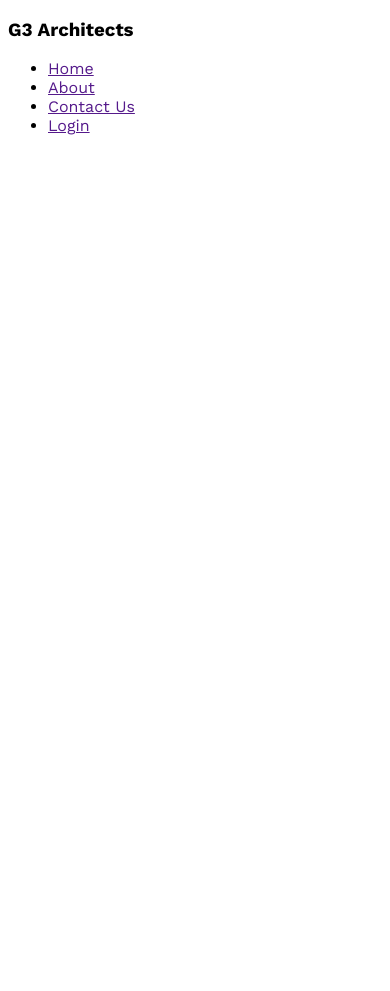
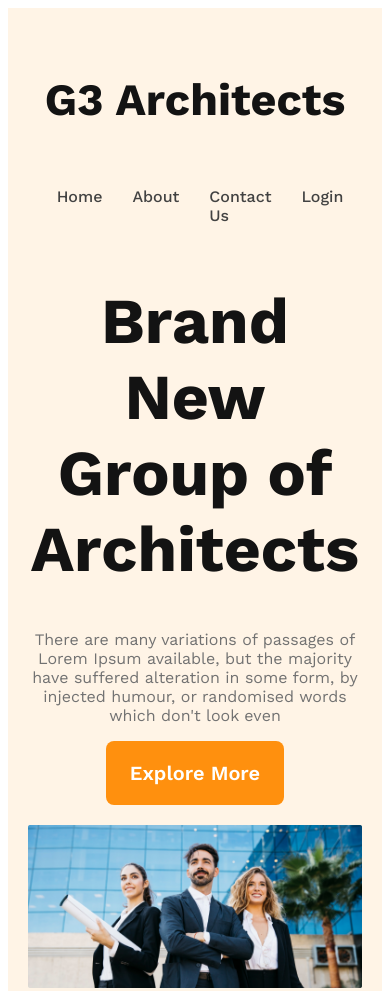
Before and after one commit to syedtarif/g3-architects-website, a plain HTML site: page index.html in a window 390 px wide. Shown: the top 991 px of the page. Before the commit the page ends 844 px from the top, so only its background shows below. Drawn offline with nearby package versions, Linux system fonts and the light colour scheme.

Commit message:
finished the header part with responsive task for mobile and tablet version

```diff
--- a/index.html
+++ b/index.html
@@ -11,7 +11,7 @@
 <body>
     <header>
         <nav>
-            <h3>G3 Architects</h3>
+            <h3 class="nav-title">G3 Architects</h3>
             <ul>
                 <li><a href="">Home</a></li>
                 <li><a href="">About</a></li>
@@ -19,6 +19,20 @@
                 <li><a href="">Login</a></li>
             </ul>
         </nav>
+
+        <!-- 8 -->
+        <div class="banner">
+            <div class="banner-content">
+                <h1 class="banner-title">Brand New Group of Architects</h1>
+                <p class="banner-description">There are many variations of passages of Lorem Ipsum available, but the
+                    majority have suffered alteration in some form, by injected humour, or randomised words which don't
+                    look
+                    even
+                </p>
+                <button class="btn-primary">Explore More</button>
+            </div>
+            <img src="images/banner.png" alt="">
+        </div>
     </header>
     <main>
 
--- a/styles/architect.css
+++ b/styles/architect.css
@@ -1,6 +1,115 @@
 /* work sans font  */
 @import url('https://fonts.googleapis.com/css2?family=Work+Sans:wght@400;500;600;700;800&display=swap');
 
+/* shared styles */
 * {
     font-family: 'Work Sans', sans-serif;
 }
+
+/* 12 */
+.btn-primary {
+    cursor: pointer;
+
+    color: #FFF;
+    text-align: center;
+    font-size: 1.25rem;
+    font-weight: 600;
+
+    border-radius: 8px;
+    background: #FF900E;
+    border-style: none;
+    padding: 20px 24px;
+
+}
+
+/* header styles */
+header {
+    /* 1. */
+    background: rgba(255, 144, 14, 0.10);
+    padding: 50px 250px;
+}
+
+/* 2 */
+nav {
+    display: flex;
+    justify-content: space-between;
+    /* 7 */
+    align-items: center;
+}
+
+/* 6 */
+.nav-title {
+    font-size: 2.8rem;
+    font-weight: 700;
+    color: #131313;
+}
+
+/* 3 */
+nav>ul {
+    display: flex;
+}
+
+/* 4 */
+nav li {
+    list-style: none;
+    margin-right: 30px;
+    font-weight: 500;
+    font-size: 1rem;
+}
+
+/* 5 */
+nav li a {
+    text-decoration: none;
+    color: #424242;
+}
+
+/* banner styles */
+/* 9 */
+.banner-content {
+    max-width: 800px;
+    text-align: center;
+    margin: 0 auto;
+}
+
+/* 10 */
+.banner-title {
+    font-size: 4rem;
+    font-weight: 700;
+    color: #131313;
+}
+
+/* 11 */
+.banner-description {
+    color: #727272;
+}
+
+/* 13 */
+.banner img {
+    margin-top: 20px;
+    width: 100%;
+}
+
+
+/* responsive media query */
+/* 14 */
+/* mobile devices */
+@media screen and (max-width: 576px) {
+    header {
+        padding: 20px;
+    }
+
+    nav {
+        flex-direction: column;
+    }
+}
+
+/* tablet or medium devices */
+@media screen and (min-width: 575px) and (max-width: 960px) {
+    header {
+        padding: 50px;
+    }
+
+    nav {
+        flex-direction: column;
+    }
+}
```
